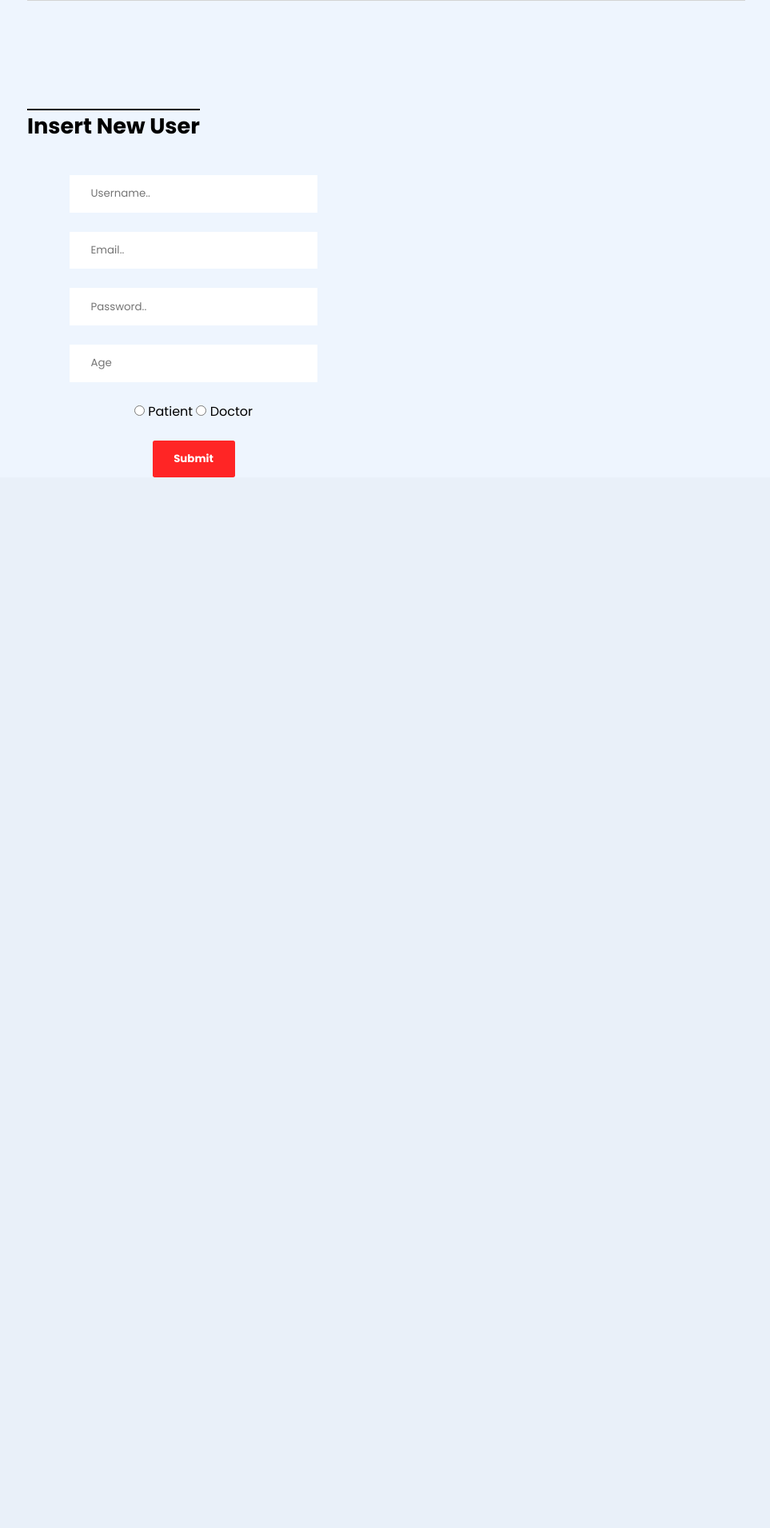
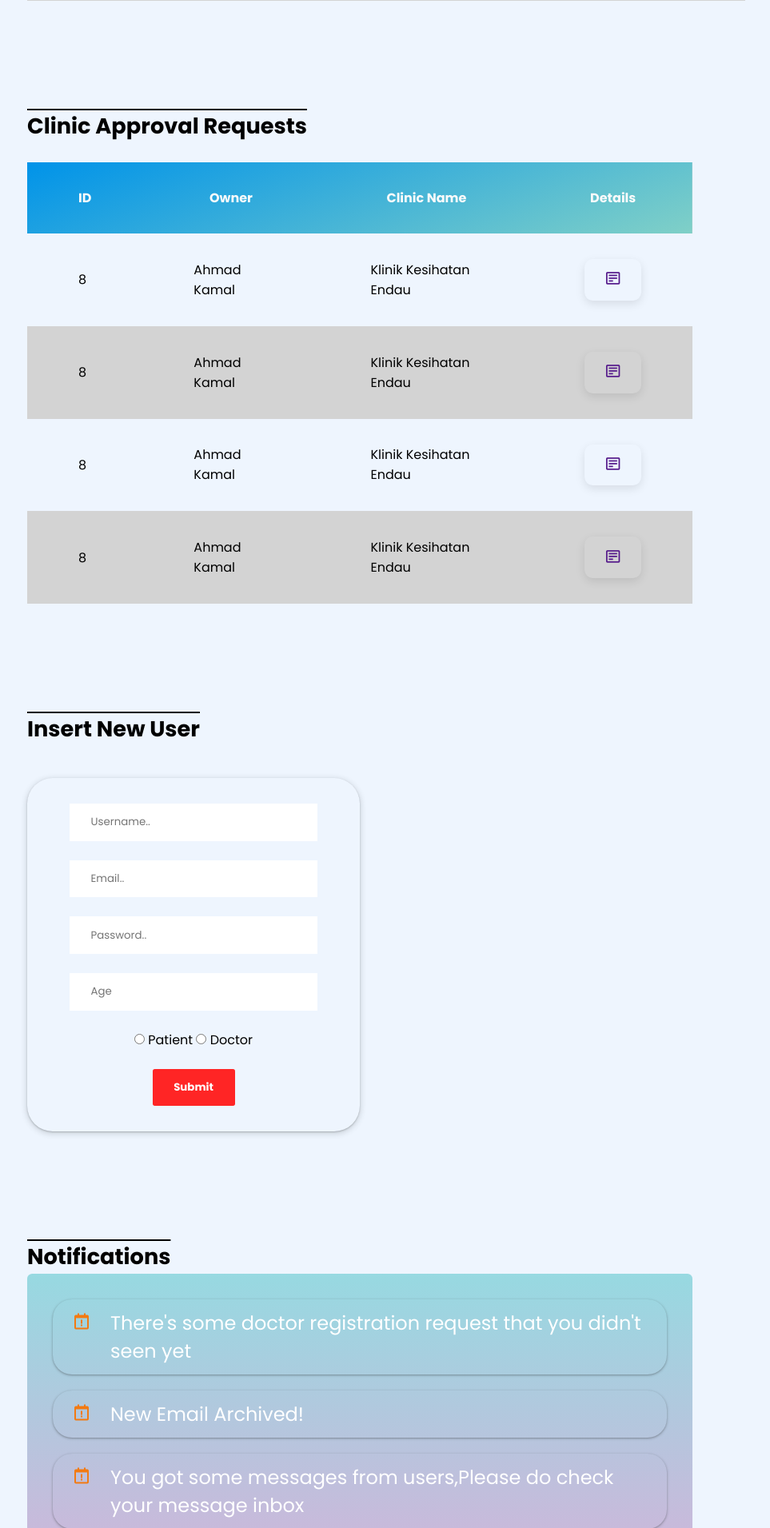
Before and after one commit to muhamadnurasyraaf/DocMent, a PHP site: page /admindashboard.html in a window 1280 px wide. Shown: the part 1209-3120 px from the top of the page at 80% size, without its empty margins (190-1153 px from the left). Before the commit the page ends 1806 px from the top, so only its background shows below. Run offline with PHP 8.4, Linux system fonts and the light colour scheme.

Commit message:
finished designing dashboard

```diff
--- a/admindashboard.html
+++ b/admindashboard.html
@@ -78,6 +78,12 @@
               <a href="#" class="link flex">
                 <i class="bx bx-flag"></i>
                 <span>Notifications</span>
+              </a>
+            </li>
+            <li class="item">
+              <a href="#" class="link flex">
+                <i class='bx bx-user' ></i>
+                <span>Search User</span>
               </a>
             </li>
             <li class="item">
@@ -188,6 +194,56 @@
       </tr>
     </table>
 
+    <p class="docReg">Clinic Approval Requests</p>
+    <table class="docApp">
+      <tr class="headClinc">
+        <th>ID</th>
+        <th>Owner</th>
+        <th>Clinic Name</th>
+        <th>Details</th>
+      </tr>
+      <tr>
+        <td>8</td>
+        <td>Ahmad Kamal</td>
+        <td>Klinik Kesihatan Endau</td>
+        <td>
+          <div class="action">
+            <a href=""><i class='bx bx-detail'></i></a>
+          </div>
+        </td>
+      </tr>
+      <tr>
+        <td>8</td>
+        <td>Ahmad Kamal</td>
+        <td>Klinik Kesihatan Endau</td>
+        <td>
+          <div class="action">
+            <a href=""><i class='bx bx-detail'></i></a>
+          </div>
+        </td>
+      </tr>
+      <tr>
+        <td>8</td>
+        <td>Ahmad Kamal</td>
+        <td>Klinik Kesihatan Endau</td>
+        <td>
+          <div class="action">
+            <a href=""><i class='bx bx-detail'></i></a>
+          </div>
+        </td>
+      </tr>
+      <tr>
+        <td>8</td>
+        <td>Ahmad Kamal</td>
+        <td>Klinik Kesihatan Endau</td>
+        <td>
+          <div class="action">
+            <a href=""><i class='bx bx-detail'></i></a>
+          </div>
+        </td>
+      </tr>
+    </table> <!--Clinics Request-->
+
     <p class="docReg">Insert New User</p>
     <form action="" method="post">
       <input type="text" name="username" placeholder="Username.." autocomplete="off">
@@ -201,5 +257,30 @@
       <input type="submit" value="Submit" class="submit-btn">
     </form>
 
+    <p class="docReg">Notifications</p>
+    <div class="notifications">
+      <div class="noti">
+        <div class="n-type"><i class='bx bx-calendar-exclamation' ></i></div>
+        <p>There's some doctor registration request that you didn't seen yet</p>
+      </div>
+      <div class="noti">
+        <div class="n-type"><i class='bx bx-calendar-exclamation' ></i></div>
+        <p>New Email Archived!</p>
+      </div>
+      <div class="noti">
+        <div class="n-type"><i class='bx bx-calendar-exclamation' ></i></div>
+        <p>You got some messages from users,Please do check your message inbox</p>
+      </div>
+      <div class="noti">
+        <div class="n-type"><i class='bx bx-calendar-exclamation' ></i></div>
+        <p>Some bug in this system still available </p>
+      </div>
+    </div>
+
+    <p class="docReg">Search User</p>
+    <form action="">
+      <input type="text" name="username" placeholder="Username">
+      <input type="submit" value="Search" class="search-btn">
+    </form>
   </body>
 </html>
--- a/css/admindashboard.css
+++ b/css/admindashboard.css
@@ -232,6 +232,7 @@ body:not(.sidebar){
   margin-top: 4em;
   display: flex;
   justify-content: space-around;
+  gap: 1em;
 }
 .types{
   display: flex;
@@ -303,6 +304,10 @@ form{
   gap: 1.5em;
   width: 50%;
   align-items: center;
+  box-shadow: rgba(60, 64, 67, 0.3) 0px 1px 2px 0px, rgba(60, 64, 67, 0.15) 0px 2px 6px 2px;
+  padding: 2em;
+  border-radius: 2em;
+  margin-bottom: 4em;
 }
 form input:not(.submit-btn){
   padding: 1em 2em;
@@ -321,3 +326,39 @@ form input:not(.submit-btn){
 .submit-btn:hover{
   opacity: 0.4;
 }
+.headClinc{
+  color: #fafafa;
+  background-color: #0093E9;
+  background-image: linear-gradient(160deg, #0093E9 0%, #80D0C7 100%);
+}
+.notifications{
+  color: white;
+  border-radius: 0.4em;
+  padding: 2em;
+  display: flex;
+  flex-direction: column;
+  gap: 1.25em;
+  background-color: #D9AFD9;
+  background-image: linear-gradient(0deg, #D9AFD9 0%, #97D9E1 100%);
+}
+.noti{
+  padding: .5em 1em;
+  border-radius: 1em;
+  font-size: 1.5rem;
+  display: flex;
+  gap: 1em;
+  box-shadow: rgba(60, 64, 67, 0.3) 0px 1px 2px 0px, rgba(60, 64, 67, 0.15) 0px 1px 3px 1px;
+}
+.n-type{
+  color: rgb(243, 122, 17);
+}
+.search-btn{
+  cursor: pointer;
+  color: white;
+  background-color: #4158D0;
+  font-weight: bold;
+  border-radius: 0.4em;
+}
+@media (max-width:600px){
+
+}
```
